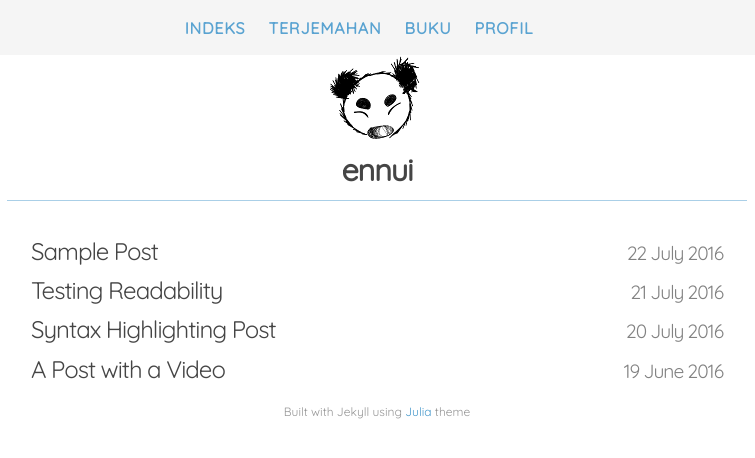
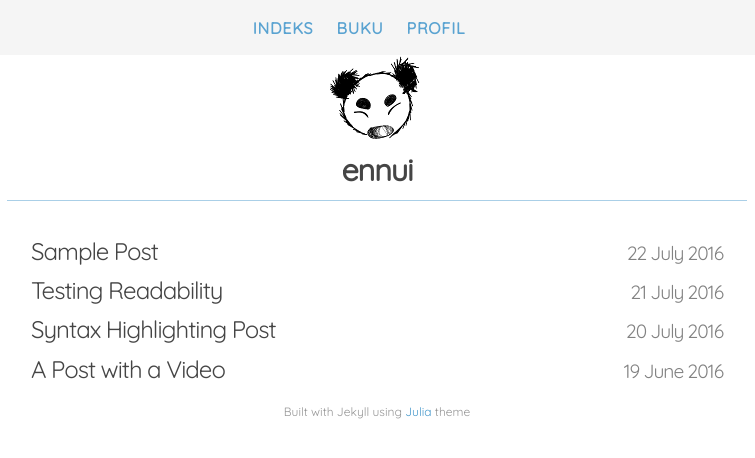
Before and after one commit to armandioalif/ennui, a Jekyll site: the page built from index.html, in a window 1280 px wide. Shown: the top 458 px of the page, without its empty margins (263-1018 px from the left). Built offline with Jekyll 4.4.1, drawn with Linux system fonts in a browser that asks for light colours; nearby versions of some CDN libraries.

Commit message:
Update _config.yml

```diff
--- a/_config.yml
+++ b/_config.yml
@@ -11,9 +11,6 @@ google_analytics: false #if set to "true" modify the google_analytycs.html, set
 links:
   - name:         indeks
     url:          /
-  - name:         terjemahan
-    url:          /terjemahan
-    external:     false
   - name:         buku
     url:          /archive
     external:     false
```
